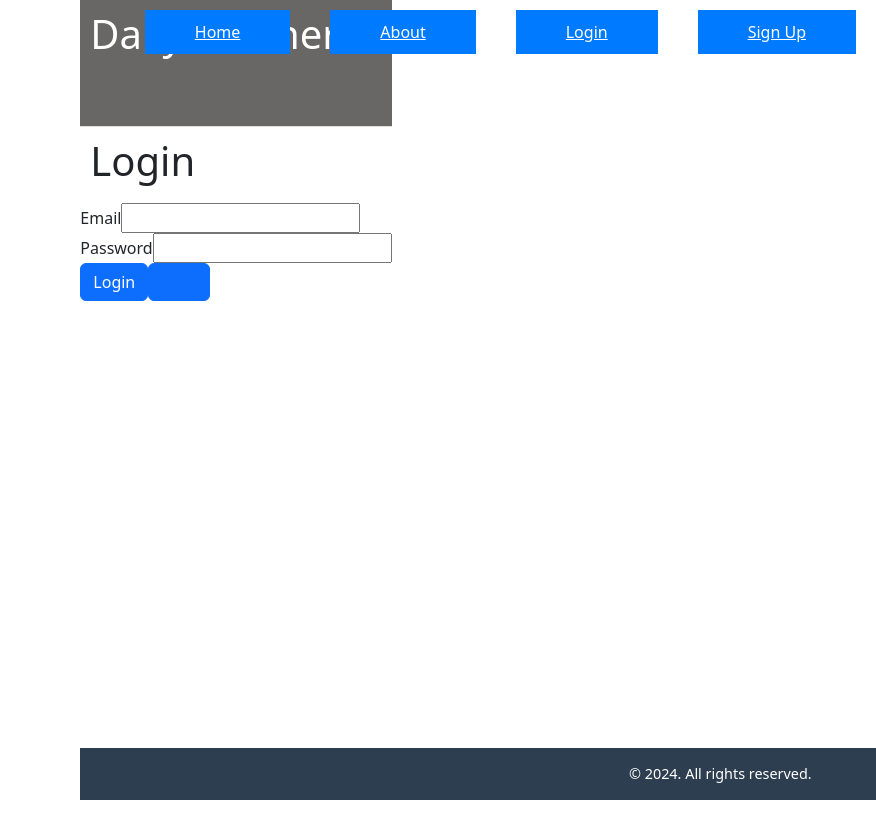
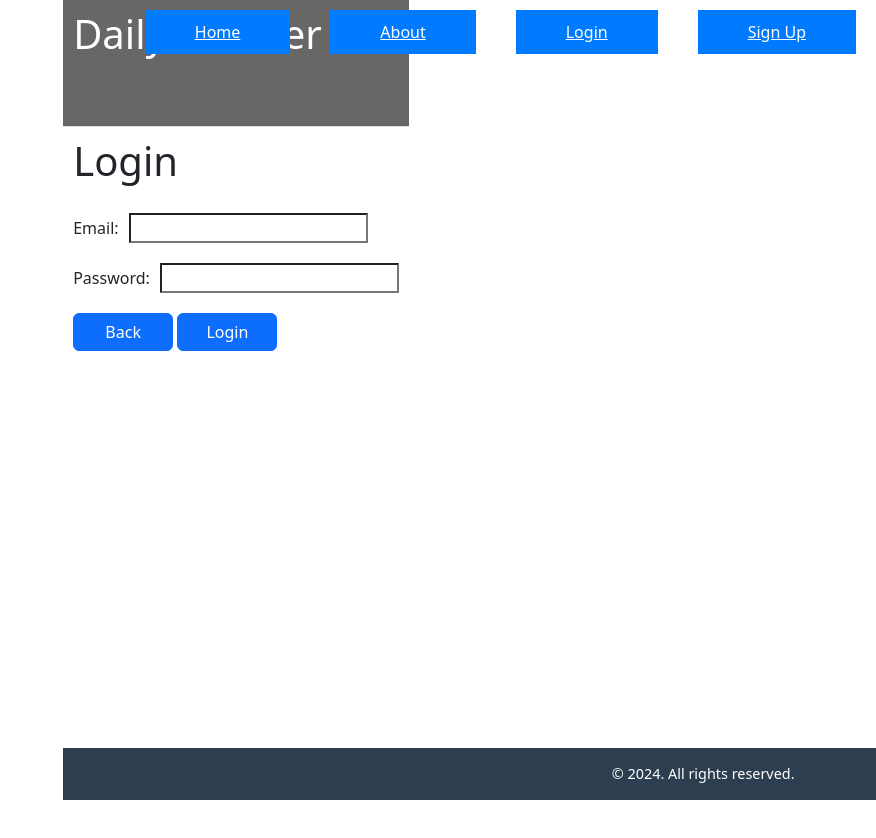
Before and after one commit to usamabadarr/NeetPlan, a React (Vite) app in the folder client/: page /login in a window 1280 px wide. Shown: the top 838 px of the page, without its empty margins (404-1280 px from the left). After the commit the page ends 800 px from the top, so only its background shows below. Built offline with nearby package versions, Linux system fonts and the light colour scheme.

Commit message:
changed signup and login page css

```diff
--- a/client/src/Index.css
+++ b/client/src/Index.css
@@ -59,6 +59,10 @@ a:hover {
   color: #1d70b8;
 }
 
+
+
+
+
 /* Layout */
 .App {
   display: flex;
@@ -74,6 +78,11 @@ header {
   font-size: 1.2rem;
 }
 
+
+
+
+
+/* Nav Styles */
 nav {
   padding-bottom: 50px;
   border-bottom: 1px solid #e0e0e0;
@@ -106,6 +115,10 @@ nav ul li a:hover {
   background-color: #0056b3;
 }
 
+
+
+
+
 /* Section Styles */
 section {
   margin: 20px auto;
@@ -115,6 +128,8 @@ section {
   box-shadow: 0px 10px 15px rgba(0, 0, 0, 0.1);
   border-radius: 10px;
 }
+
+
 
 
 
@@ -154,6 +169,10 @@ section {
   margin-bottom: 20px;
 }
 
+
+
+
+
 /* Reminders */
 .reminders ul li {
   margin: 10px 0;
@@ -167,6 +186,10 @@ section {
 .reminders ul li:hover {
   background-color: #d6e9ff;
 }
+
+
+
+
 
 /* Footer */
 footer {
@@ -184,6 +207,10 @@ footer {
 footer p {
   margin: 0;
 }
+
+
+
+
 
 /* Calendar */
 table {
@@ -231,6 +258,10 @@ td:hover {
   display: block;
 }
 
+
+
+
+
 /* Hover Overlay Effect */
 .hover-overlay {
   position: relative;
@@ -257,6 +288,10 @@ td:hover {
   position: relative;
   z-index: 2;
 }
+
+
+
+
 
 /* Scrollable Content */
 .scroll-container {
@@ -289,6 +324,11 @@ button:hover {
   background-color: #0056b3;
 }
 
+
+
+
+
+/* Notes Styles */
 .Notes-button {
   position: absolute;
   top: 10px;
@@ -305,15 +345,54 @@ button:hover {
   background-color: #0056b3;
 }
 
-.login-notice h2{
-  text-decoration: none;
-}
+
+
+
+
+/* Landing Page Syles */
 
 .login-notice a {
   text-decoration: none;
 }
 
-main {
-  width: 100%;
-  min-height: 100vh;
+
+
+
+
+/* Login Page Styles */
+.login-form div {
+  padding: 10px;
 }
+
+.login-form div label{
+  padding-right: 10px;
+}
+
+.login-form div input{
+  background-color: white;
+  color: black;
+}
+
+.login-form div .loginButton {
+  width: 100px;
+}
+
+.login-form div button a{
+  color: white;
+  text-decoration: none;
+}
+
+
+
+
+
+/* Sign Up Page Styles */
+.optional {
+  font-style: italic;
+}
+
+
+
+
+
+/* About Page Styles */
--- a/client/src/pages/LoginPage.tsx
+++ b/client/src/pages/LoginPage.tsx
@@ -36,7 +36,7 @@ const LoginPage = () => {
         <form className='form login-form' onSubmit={handleSubmit}>
           <h1>Login</h1>
           <div className='form-group'>
-            <label>Email</label>
+            <label>Email:</label>
             <input
               className='form-input'
               type='email'
@@ -46,7 +46,7 @@ const LoginPage = () => {
             />
           </div>
           <div className='form-group'>
-            <label>Password</label>
+            <label>Password:</label>
             <input
               className='form-input'
               type='password'
@@ -56,11 +56,12 @@ const LoginPage = () => {
             />
           </div>
           <div className='form-group'>
-            <button className='btn btn-primary' type='submit'>
+            <button className='btn btn-primary loginButton' type='submit'>
+              <Link to="/">Back</Link>
+            </button>
+            &nbsp;
+            <button className='btn btn-primary loginButton' type='submit'>
               Login
-            </button>
-            <button className='btn btn-primary' type='submit'>
-              <Link to="/">Back</Link>
             </button>
           </div>
         </form>
--- a/client/src/pages/SignupPage.tsx
+++ b/client/src/pages/SignupPage.tsx
@@ -36,7 +36,7 @@ const SignupPage = () => {
         <form className='form login-form' onSubmit={handleSubmit}>
           <h1>Signup</h1>
           <div className='form-group'>
-            <label>Email</label>
+            <label>Email:</label>
             <input
               className='form-input'
               type='email'
@@ -46,7 +46,7 @@ const SignupPage = () => {
             />
           </div>
           <div className='form-group'>
-            <label>Password</label>
+            <label>Password:</label>
             <input
               className='form-input'
               type='password'
@@ -56,7 +56,7 @@ const SignupPage = () => {
             />
           </div>
           <div className='form-group'>
-            <label>Name</label>
+            <label>Name:</label>
             <p className='optional'> *optional</p>
             <input
               className='form-input'
@@ -67,7 +67,7 @@ const SignupPage = () => {
             />
           </div>
           <div className='form-group'>
-            <label>Zip Code</label>
+            <label>Zip Code:</label>
             <p className='optional'> *optional.</p>
             <input
               className='form-input'
@@ -79,10 +79,11 @@ const SignupPage = () => {
           </div>
           <div className='form-group'>
             <button className='btn btn-primary' type='submit'>
+              <Link to="/">Back</Link>
+            </button>
+            &nbsp;
+            <button className='btn btn-primary' type='submit'>
               Signup
-            </button>
-            <button className='btn btn-primary' type='submit'>
-              <Link to="/">Back</Link>
             </button>
           </div>
         </form>
```
